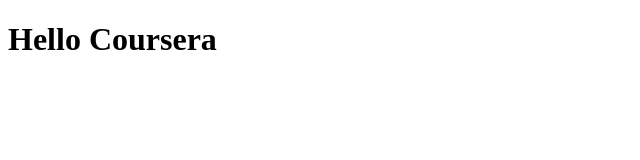
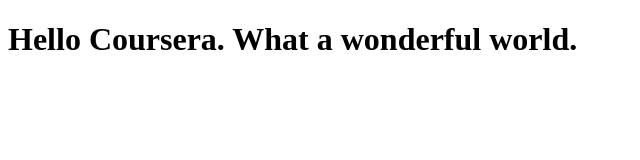
Before and after one commit to muhammetbalci/coursera-test, a plain HTML site: page site/index.html in a window 1280 px wide. Shown: the whole page, without its empty margins (0-640 px from the left). Drawn offline with Linux system fonts and the light colour scheme.

Commit message:
Small adition for wonderful world.

```diff
--- a/site/index.html
+++ b/site/index.html
@@ -5,6 +5,6 @@
 </head>
 <body>
 
-<h1>Hello Coursera</h1>
+<h1>Hello Coursera. What a wonderful world.</h1>
 </body>
 </html>
```
